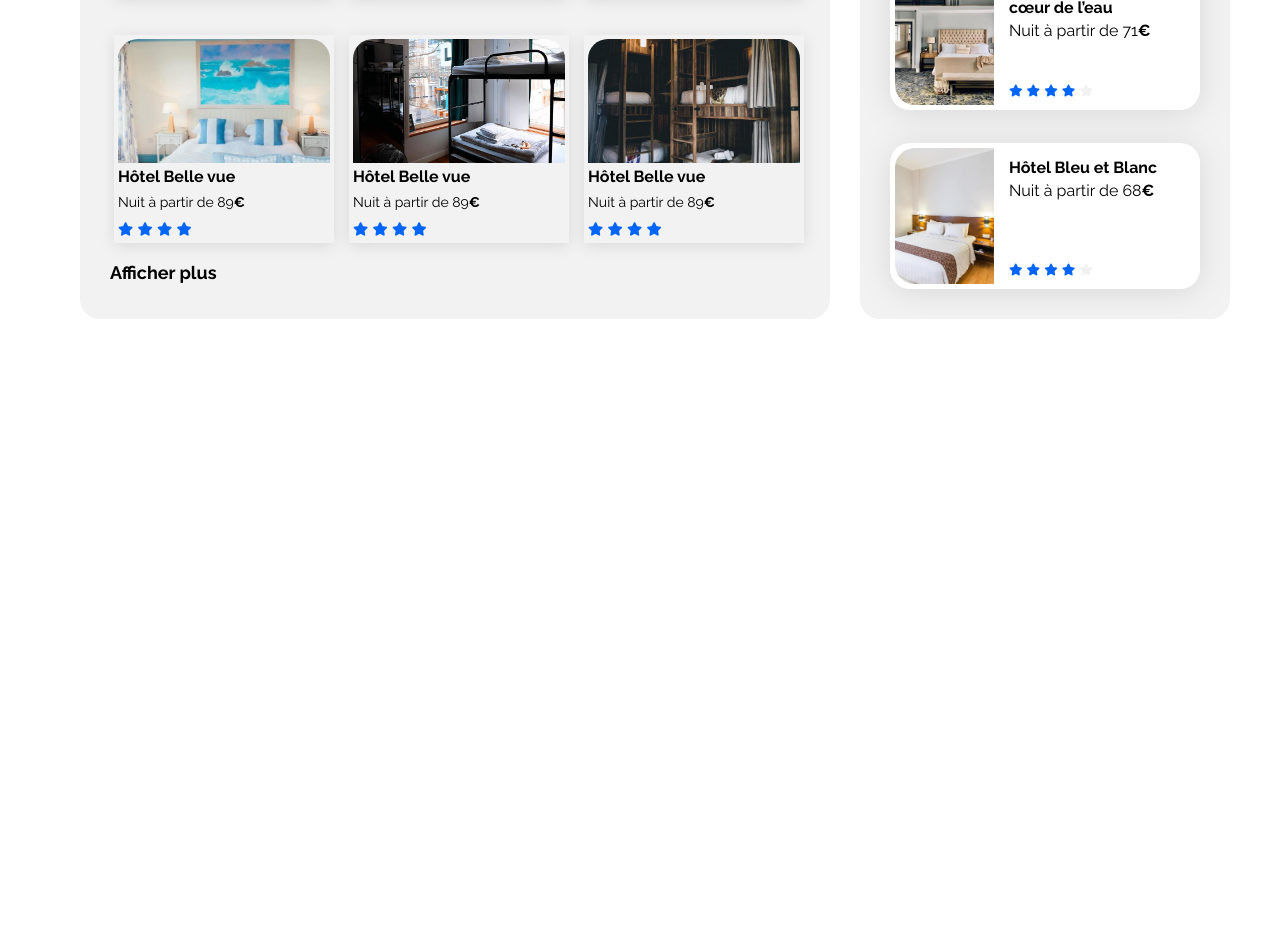
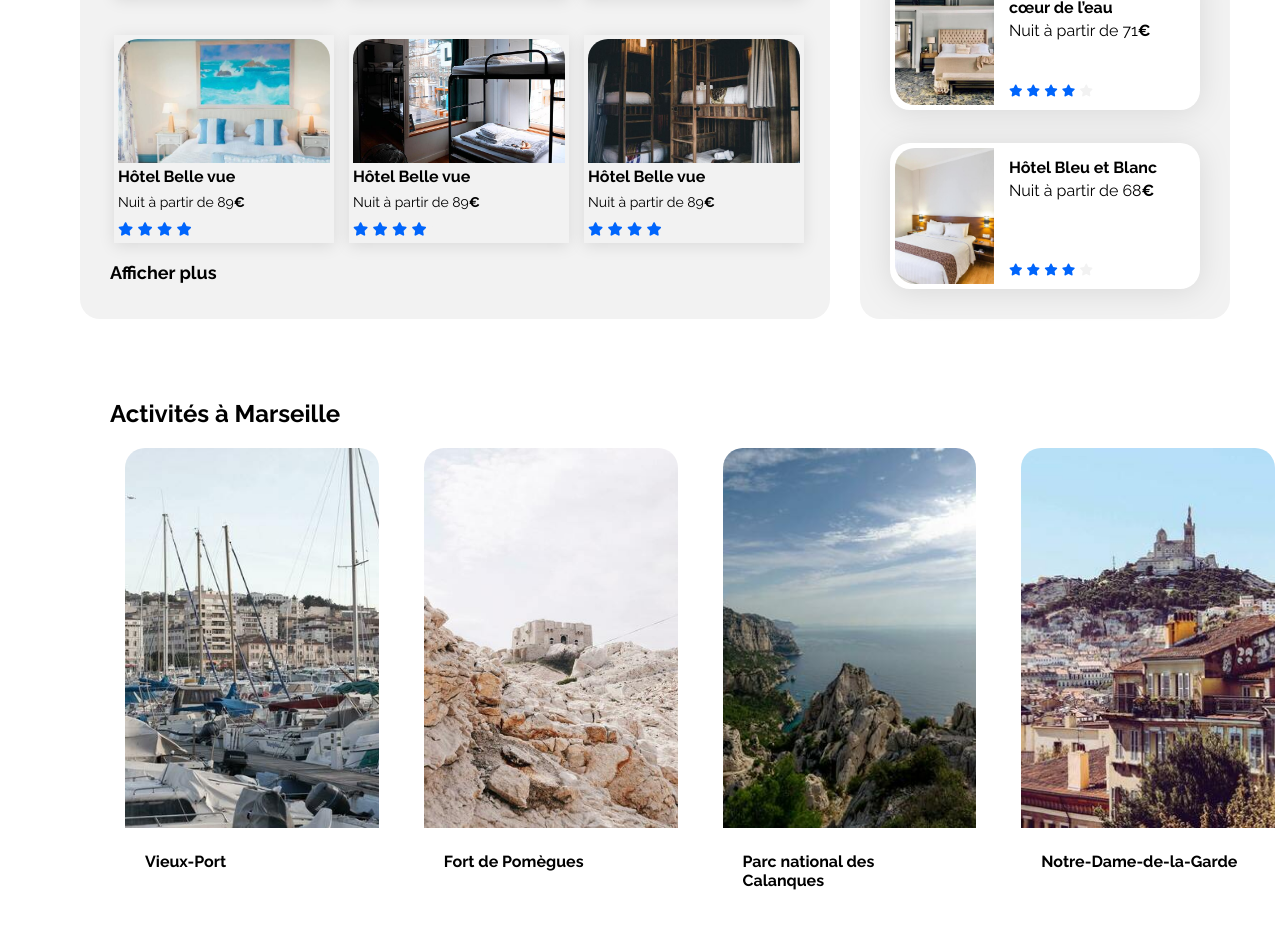
Before and after one commit to donovan-dev-web/Projet-Booki, a plain HTML site: page index.html in a window 1280 px wide. Shown: the part 741-1684 px from the top of the page. Before the commit the page ends 1060 px from the top, so only its background shows below. Drawn offline with Linux system fonts and the light colour scheme.

Commit message:
Ajout de la section Activité
Création des 4 cards et ajout de la section Activités.

```diff
--- a/css/SecondaryStyles.css
+++ b/css/SecondaryStyles.css
@@ -290,3 +290,36 @@ header {
     font-size: 14px;
     font-weight: 400;
 }
+
+/****** Activity ***********/
+.Activity {
+    width: 100%;
+    margin: 30px;
+    padding: 30px;
+}
+
+.Activity-cards-group {
+    width: 100%;
+    display: flex;
+    gap: 15px;
+    flex-direction: row;
+}
+
+.Activity-cards {
+    width: 25%;
+    margin: 0 15px;
+}
+
+.Activity-cards-content img {
+    height: 380px;
+    object-fit: cover;
+    width: 100%;
+    border-radius: 20px 20px 0 0;
+}
+
+.Activity-cards-content p {
+    padding: 20px;
+    font-size: 16px;
+    font-weight: 700;
+    margin: 0;
+}
--- a/index.html
+++ b/index.html
@@ -258,6 +258,46 @@
                 </section>
             </div>
 
+            <section class="Section Activity">
+                <h2>Activités à Marseille</h2>
+                <div class="Activity-cards-group">
+                    <div class="Activity-cards">
+                        <a href="#">
+                            <article class="Activity-cards-content">
+                                <img src="./images/activites/reno-laithienne.jpg" alt="Image montrant le vieux port de Marseille">
+                                <p>Vieux-Port</p>
+                            </article>
+                        </a>
+                    </div>
+
+                    <div class="Activity-cards">
+                        <a href="#">
+                            <article class="Activity-cards-content">
+                                <img src="./images/activites/paul-hermann.jpg" alt="Image montrant le Fort de Pomègues de Marseille">
+                                <p>Fort de Pomègues</p>
+                            </article>
+                        </a>
+                    </div>
+
+                    <div class="Activity-cards">
+                        <a href="#">
+                            <article class="Activity-cards-content">
+                                <img src="./images/activites/kilyan-sockalingum.jpg" alt="Image montrant le Parc national des Calanques de Marseille">
+                                <p>Parc national des Calanques</p>
+                            </article>
+                        </a>
+                    </div>
+
+                    <div class="Activity-cards">
+                        <a href="#">
+                            <article class="Activity-cards-content">
+                                <img src="./images/activites/florian-wehde.jpg" alt="Image montrant Notre-Dame-de-la-Garde de Marseille">
+                                <p>Notre-Dame-de-la-Garde</p>
+                            </article>
+                        </a>
+                    </div>
+                </div>
+            </section>
         </main>
         <footer></footer>
     </div>
```
